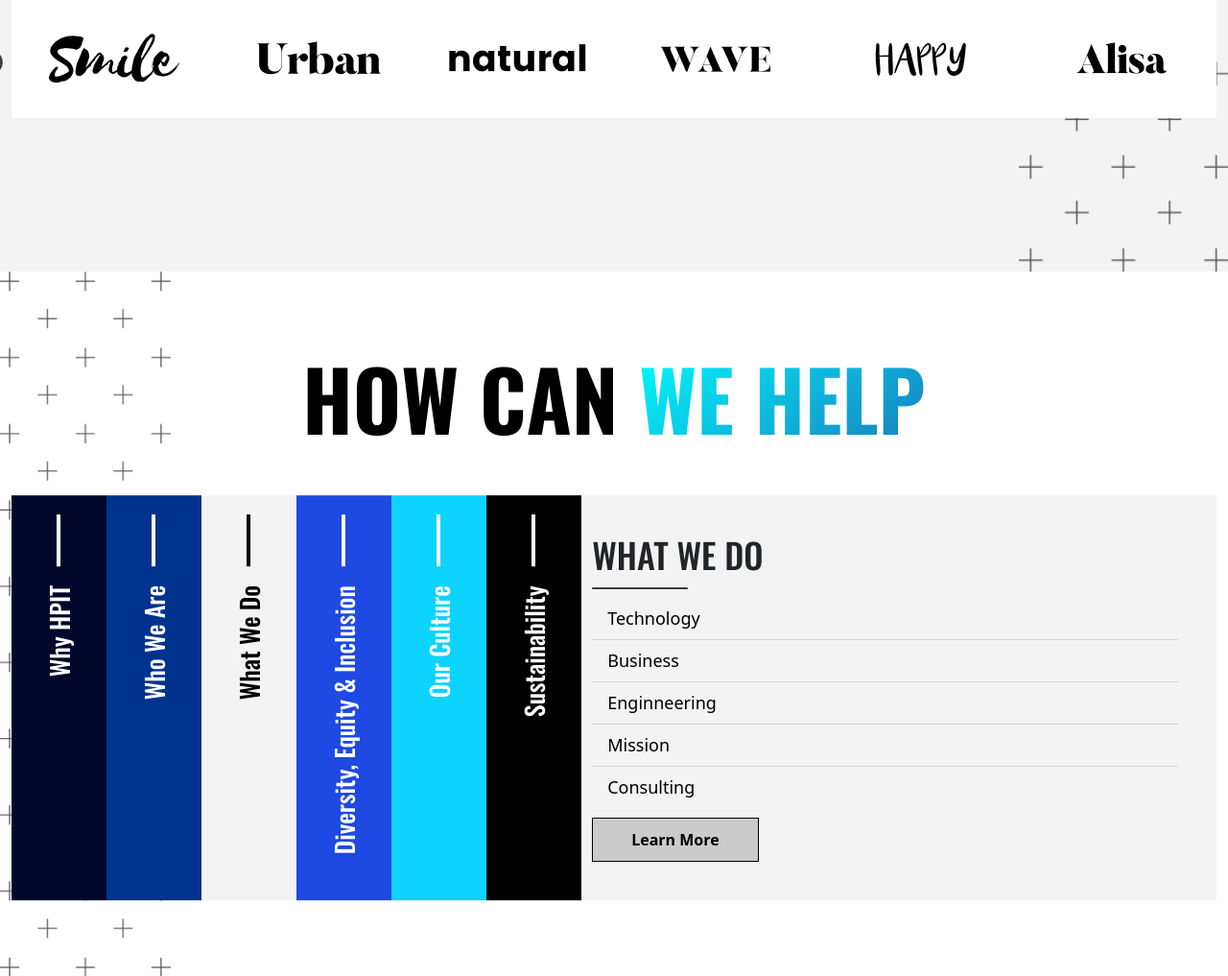
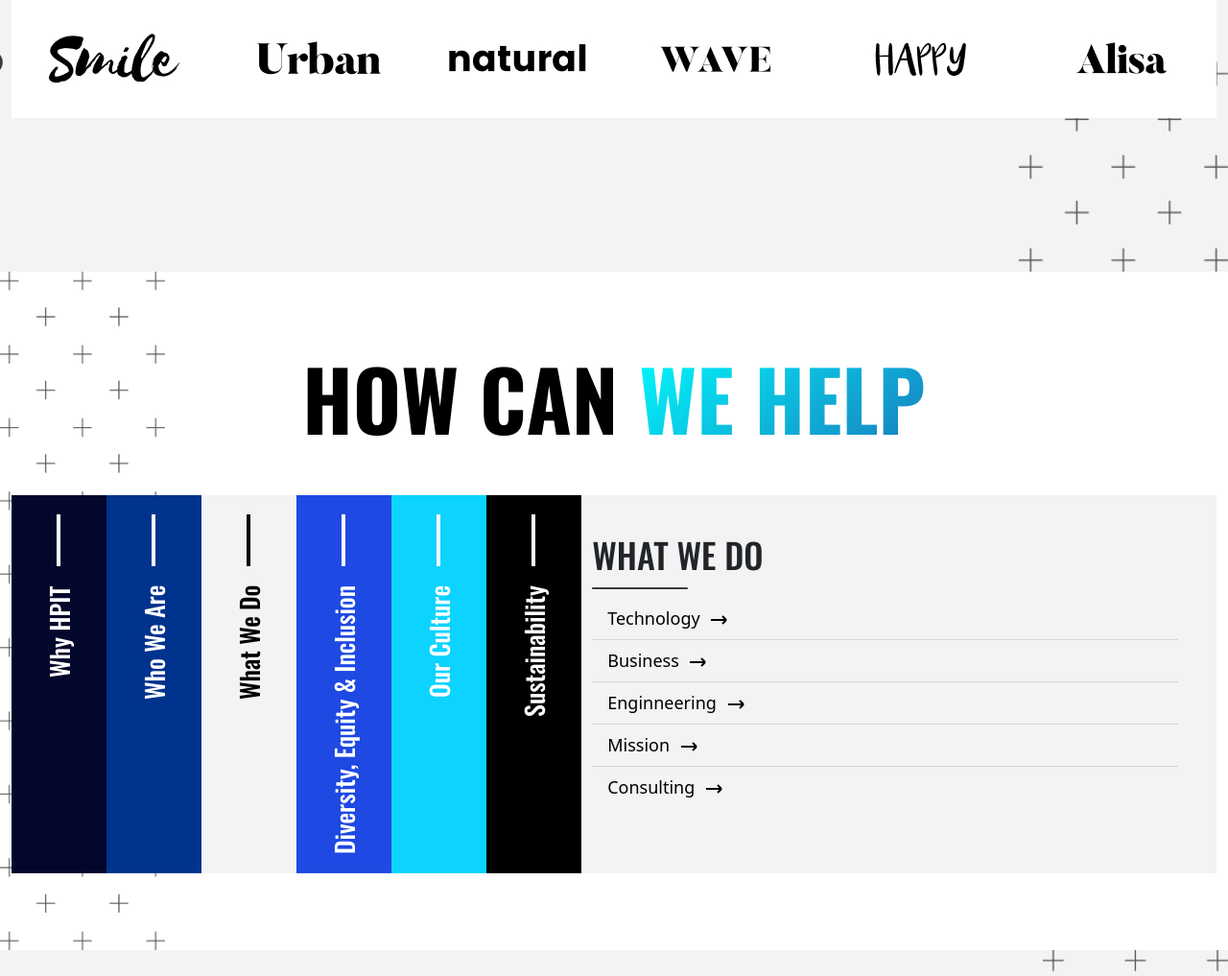
Before and after one commit to usamadae/johen-ee, a PHP site: page / in a window 1280 px wide, after a click on "What We Do". Shown: the part 2077-3094 px from the top of the page at 96% size. Run offline with PHP 8.4, Linux system fonts and the light colour scheme; some libraries are stand-ins or nearby versions.

Commit message:
changes Done

```diff
--- a/assets/css/style.css
+++ b/assets/css/style.css
@@ -2416,7 +2416,9 @@ section#section4 .nav button svg{
 .whatwe svg{
     background-color: black !important;
 }
-
+li.list-group-item a svg {
+    margin-left: 5px;
+}
 ul.list-group.list-group-flush li {
     background-color: transparent;
 }
--- a/index.php
+++ b/index.php
@@ -362,37 +362,55 @@
 
                         <ul class="list-group list-group-flush">
                             <li class="list-group-item">
-                                <a href="#">Technology</a>
+                                <a href="#">Technology <svg width="20" height="20" xmlns="http://www.w3.org/2000/svg">
+  <line x1="2" y1="10" x2="18" y2="10" stroke="black" stroke-width="2"/>
+  <line x1="14" y1="6" x2="18" y2="10" stroke="black" stroke-width="2"/>
+  <line x1="14" y1="14" x2="18" y2="10" stroke="black" stroke-width="2"/>
+</svg>
+
+
+</a>
                             </li>
                             <li class="list-group-item">
-                                <a href="#">Business</a>
+                                <a href="#">Business
+                                <svg width="20" height="20" xmlns="http://www.w3.org/2000/svg">
+  <line x1="2" y1="10" x2="18" y2="10" stroke="black" stroke-width="2"/>
+  <line x1="14" y1="6" x2="18" y2="10" stroke="black" stroke-width="2"/>
+  <line x1="14" y1="14" x2="18" y2="10" stroke="black" stroke-width="2"/>
+</svg>
+                                </a>
                             </li>
                             <li class="list-group-item">
-                                <a href="#">Enginneering</a>
+                                <a href="#">Enginneering
+                                <svg width="20" height="20" xmlns="http://www.w3.org/2000/svg">
+  <line x1="2" y1="10" x2="18" y2="10" stroke="black" stroke-width="2"/>
+  <line x1="14" y1="6" x2="18" y2="10" stroke="black" stroke-width="2"/>
+  <line x1="14" y1="14" x2="18" y2="10" stroke="black" stroke-width="2"/>
+</svg>
+                                </a>
                             </li>
                             <li class="list-group-item">
                                 <a href="#">
                                     Mission
+                                    <svg width="20" height="20" xmlns="http://www.w3.org/2000/svg">
+  <line x1="2" y1="10" x2="18" y2="10" stroke="black" stroke-width="2"/>
+  <line x1="14" y1="6" x2="18" y2="10" stroke="black" stroke-width="2"/>
+  <line x1="14" y1="14" x2="18" y2="10" stroke="black" stroke-width="2"/>
+</svg>
                                 </a>
                             </li>
                             <li class="list-group-item">
                                 <a href="#">
                                     Consulting
+                                    <svg width="20" height="20" xmlns="http://www.w3.org/2000/svg">
+  <line x1="2" y1="10" x2="18" y2="10" stroke="black" stroke-width="2"/>
+  <line x1="14" y1="6" x2="18" y2="10" stroke="black" stroke-width="2"/>
+  <line x1="14" y1="14" x2="18" y2="10" stroke="black" stroke-width="2"/>
+</svg>
                                 </a>
                             </li>
                         </ul>
 
-                        <a style="
-                        background-color: #CBCBCB;
-    border: 1px solid black;
-    color: black;
-    text-decoration: none;
-    padding: 10px 40px;
-    font-weight:600;
-    display: inline-block;
-    margin-top: 10px;
-
-                        " href="#">Learn More</a>
 
                     </div>
                     <div class="tab-pane fade" style="background-color:#1E49E2" id="v-pills-diversity" role="tabpanel"
```
